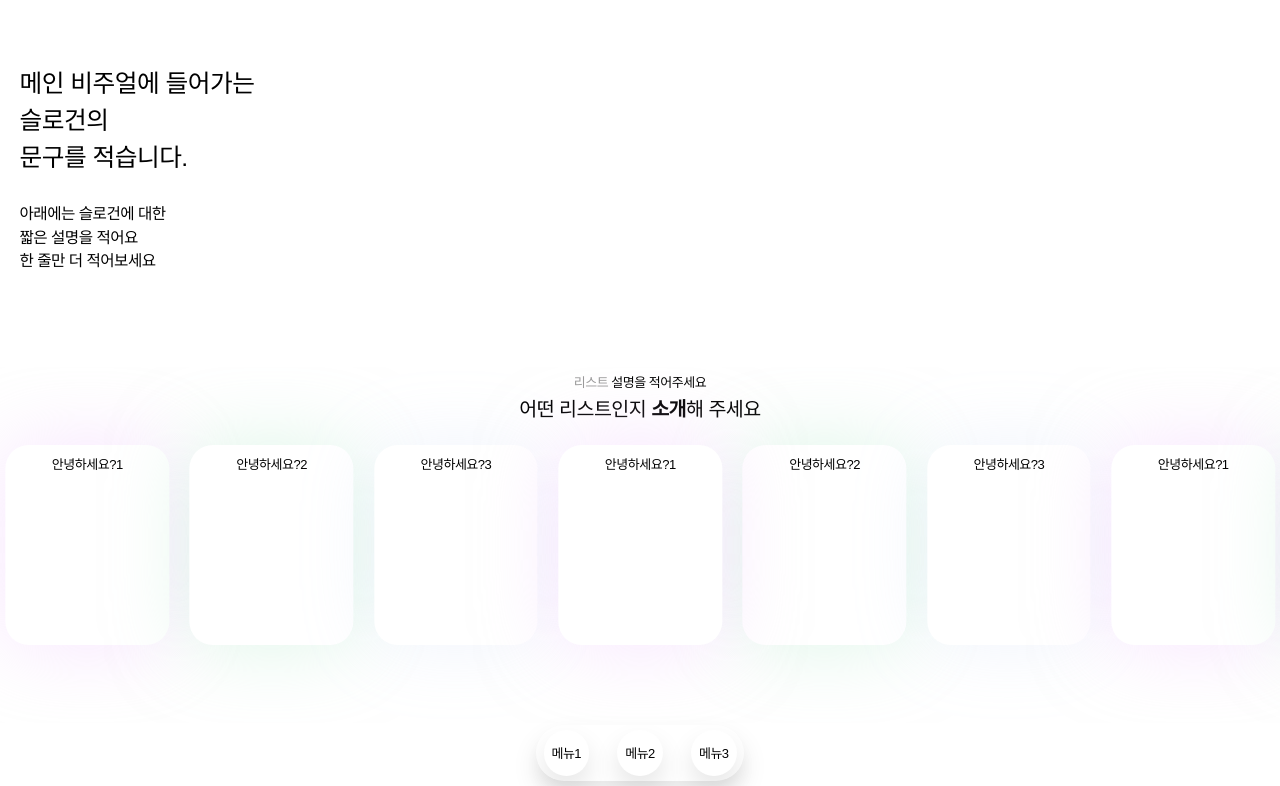
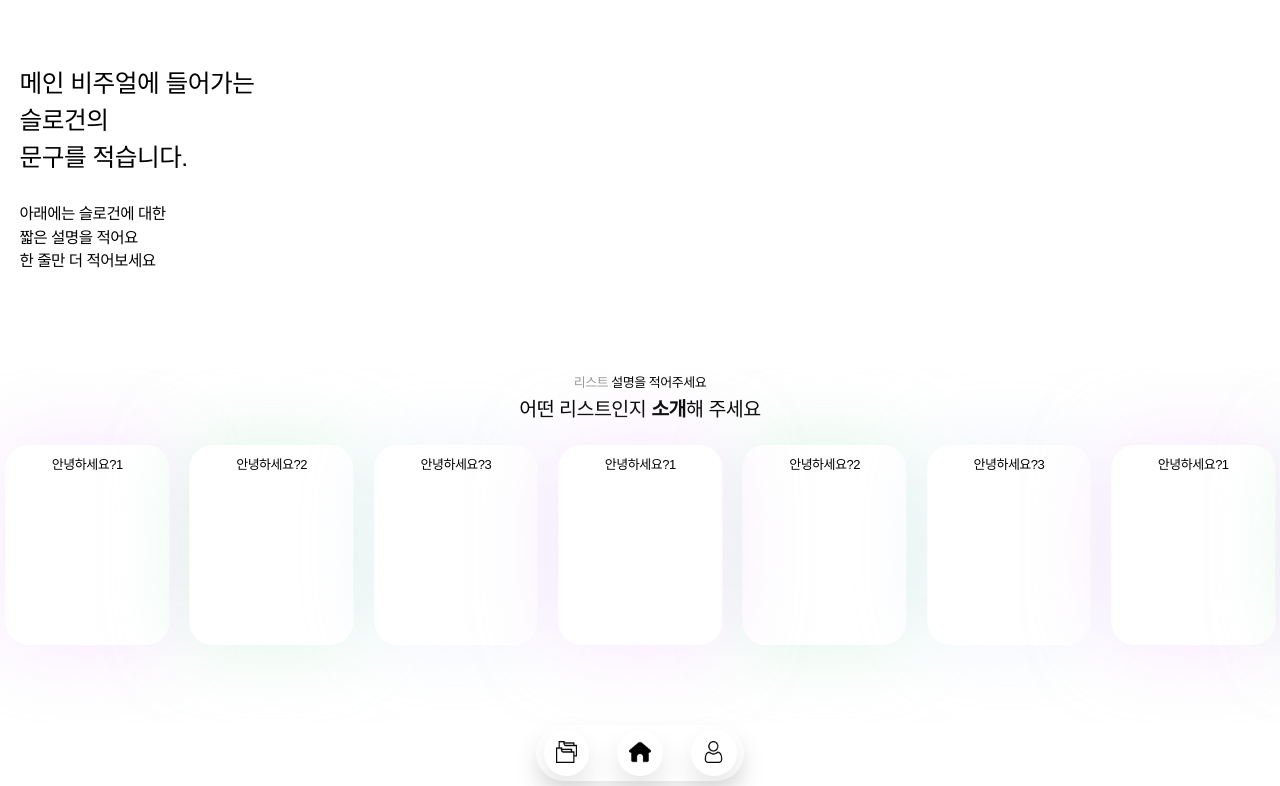
Before and after one commit to 01x20/portfolio, a plain HTML site: page main.html in a window 1280 px wide. Shown: the top 786 px of the page. Drawn offline with nearby package versions, Linux system fonts and the light colour scheme; a web font is replaced by a local one.

Commit message:
하단 footer 아이콘 추가

```diff
--- a/css/main.scss
+++ b/css/main.scss
@@ -290,14 +290,19 @@
         background: rgba(255,255,255,.05);
 
         & > li {
+            display: flex;
+            justify-content: center;
+            align-items: center;
             width: 3.5rem;
             height: 3.5rem;
-            line-height: 3.5rem;
-            text-align: center;
             border-radius: 100%;
             background: root.$color-white;
             box-shadow: 0 1rem 2rem rgba(0,0,0,0.1);
             border: 1px solid rgba(255,255,255,.05);
+
+            img {
+                width: 1.65rem;
+            }
         }
     }
 }
--- a/main.html
+++ b/main.html
@@ -94,9 +94,9 @@
                 </section>
                 <footer class="footer">
                     <ul class="quick-list">
-                        <li>메뉴1</li>
-                        <li>메뉴2</li>
-                        <li>메뉴3</li>
+                        <li><a href="#lnk"><img src="img/ico-project.png" alt=""></a></li>
+                        <li><a href="#lnk"><img src="img/ico-home.png" alt=""></a></li>
+                        <li><a href="#lnk"><img src="img/ico-my.png" alt=""></a></li>
                     </ul>
                 </footer>
             </div>
```
Also changed, not shown: css/main.css, img/ico-home.png (added), img/ico-my.png (added), img/ico-project.png (added), 1 other file.
